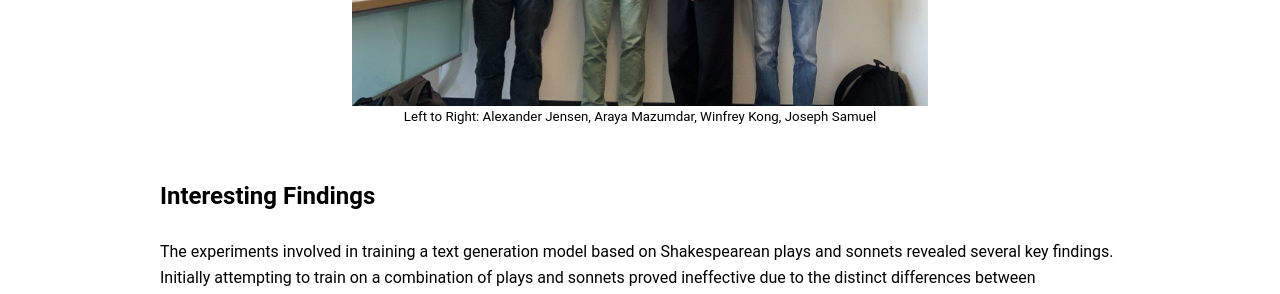
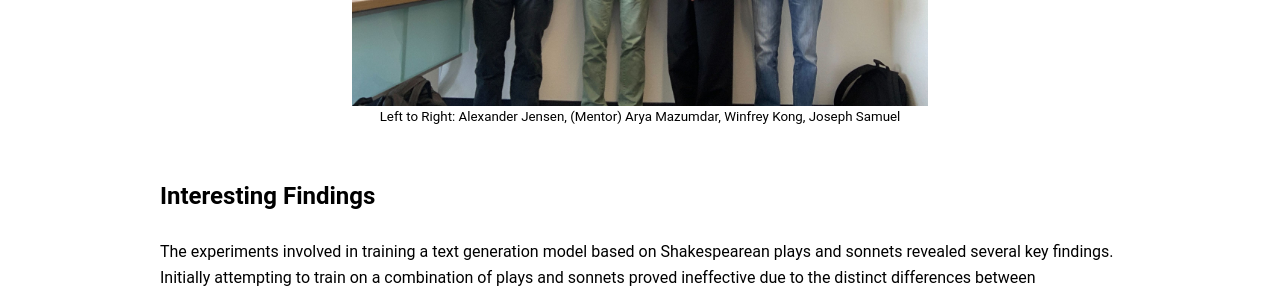
Before and after one commit to xianyingkong/diffusion-text-generation, a Jekyll site: the page built from docs/index.md, in a window 1280 px wide and 900 px high, scrolled down 4853 px. Shown: the part 262-556 px from the top of the window. Built offline with Jekyll 4.4.1, drawn with Linux system fonts in a browser that asks for light colours.

Commit message:
fix team image caption

```diff
--- a/docs/index.md
+++ b/docs/index.md
@@ -133,7 +133,7 @@ When the model is trained with character names at the start of each conversation
 Meet the team behind!
 
 ![Team Photo](/assets/team.jpg){: style="text-align: center; display: block; margin: 0 auto;" #small-img }
-<p style="font-size: smaller; text-align: center;">Left to Right: Alexander Jensen, Araya Mazumdar, Winfrey Kong, Joseph Samuel</p>
+<p style="font-size: smaller; text-align: center;">Left to Right: Alexander Jensen, (Mentor) Arya Mazumdar, Winfrey Kong, Joseph Samuel</p>
 <br>
 
 ## **Interesting Findings** {#findings}
```
